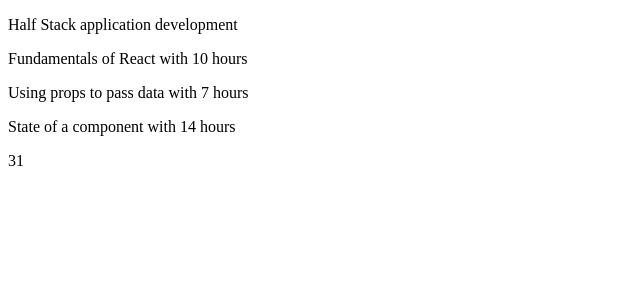
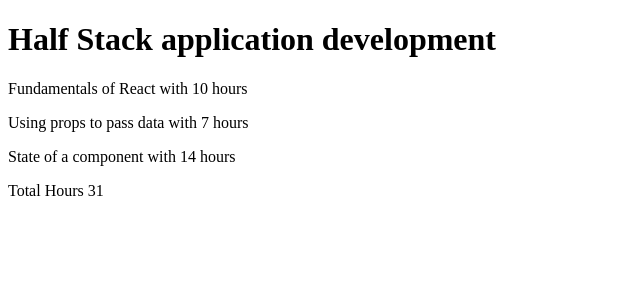
Before and after one commit to Aliimrananjum/fullstackopen_part1, a React (Create React App) app: page / in a window 1280 px wide. Shown: the top 300 px of the page, without its empty margins (0-640 px from the left). Built offline with nearby package versions, Linux system fonts and the light colour scheme.

Commit message:
1.3: course information step3

```diff
--- a/src/App.js
+++ b/src/App.js
@@ -1,7 +1,7 @@
 const Header = (props) =>{
   return(
     <div>
-      <p>{props.course}</p>
+      <h1>{props.course}</h1>
     </div>
   )
 }
@@ -9,9 +9,9 @@
 const Content =(props) =>{
   return(
     <div>
-      <Part part={props.part1} exercises={props.exercises1} />
-      <Part part={props.part2} exercises={props.exercises2}/>
-      <Part part={props.part3} exercises={props.exercises3}/>
+      <Part part={props.part1}/>
+      <Part part={props.part2}/>
+      <Part part={props.part3}/>
     </div>
   )
 }
@@ -19,7 +19,7 @@
 const Total =(props) =>{
   return(
     <div>
-      <p>{props.total} </p>
+      <p>Total Hours {props.total} </p>
     </div>
   )
 }
@@ -28,7 +28,7 @@
   return(
     <div>
       <p>
-        {props.part} with {props.exercises} hours
+        {props.part.name} with {props.part.exercises} hours
       </p>
     </div>
   )
@@ -37,23 +37,27 @@
 
 const App = () => {
   const course = 'Half Stack application development'
-  const part1 = 'Fundamentals of React'
-  const exercises1 = 10
-  const part2 = 'Using props to pass data'
-  const exercises2 = 7
-  const part3 = 'State of a component'
-  const exercises3 = 14
+  const part1 = {
+    name: 'Fundamentals of React',
+    exercises: 10
+  }
+  const part2 = {
+    name: 'Using props to pass data',
+    exercises: 7
+  }
+  const part3 = {
+    name: 'State of a component',
+    exercises: 14
+  }
 
   return (
     <div>
       <Header course={course} />
-      <Content part1={part1} part2={part2}
-      part3={part3}
-
-      exercises1={exercises1}
-      exercises2={exercises2}
-      exercises3={exercises3}/>
-      <Total total={exercises1+exercises2+exercises3} />
+      <Content
+      part1={part1}
+      part2={part2}
+      part3={part3}/>
+      <Total total={part1.exercises +part2.exercises + part3.exercises } />
     </div>
   )
 }
```
